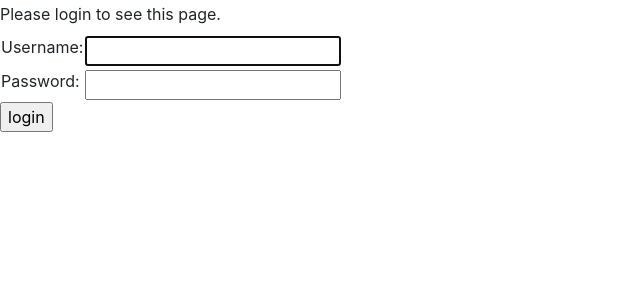
After one commit to shouyang/KanbanBoardDjango, a Django app: page /accounts/login/ in a window 1280 px wide. The commit adds this page. Shown: the top 300 px of the page, without its empty margins (0-640 px from the left). Run offline with Django 3.2, Linux system fonts and the light colour scheme; some libraries are stand-ins or nearby versions.

Commit message:
Added basic log in and log out system.

```diff
--- a/kanban/templates/kanban/kanban_base.html
+++ b/kanban/templates/kanban/kanban_base.html
@@ -10,6 +10,8 @@
 </head>
 <body>
     {% block content %}{% endblock %}
+
+
     <script src="https://code.jquery.com/jquery-3.3.1.slim.min.js" integrity="sha384-q8i/X+965DzO0rT7abK41JStQIAqVgRVzpbzo5smXKp4YfRvH+8abtTE1Pi6jizo" crossorigin="anonymous"></script>
     <script src="https://cdnjs.cloudflare.com/ajax/libs/popper.js/1.14.3/umd/popper.min.js" integrity="sha384-ZMP7rVo3mIykV+2+9J3UJ46jBk0WLaUAdn689aCwoqbBJiSnjAK/l8WvCWPIPm49" crossorigin="anonymous"></script>
     <script src="https://stackpath.bootstrapcdn.com/bootstrap/4.1.1/js/bootstrap.min.js" integrity="sha384-smHYKdLADwkXOn1EmN1qk/HfnUcbVRZyYmZ4qpPea6sjB/pTJ0euyQp0Mk8ck+5T" crossorigin="anonymous"></script>
--- /dev/null
+++ b/kanban/templates/registration/login.html
@@ -0,0 +1,37 @@
+{% extends 'kanban/kanban_base.html' %}
+
+
+{% block title %} Kanban Login {% endblock %}
+
+{% block content %}
+    {% if form.errors %}
+    <p>Your username and password didn't match. Please try again.</p>
+    {% endif %}
+
+    {% if next %}
+        {% if user.is_authenticated %}
+        <p>Your account doesn't have access to this page. To proceed,
+        please login with an account that has access.</p>
+        {% else %}
+        <p>Please login to see this page.</p>
+        {% endif %}
+    {% endif %}
+
+    <form method="post" action="{% url 'accounts-login' %}">
+    {% csrf_token %}
+    <table>
+    <tr>
+        <td>{{ form.username.label_tag }}</td>
+        <td>{{ form.username }}</td>
+    </tr>
+    <tr>
+        <td>{{ form.password.label_tag }}</td>
+        <td>{{ form.password }}</td>
+    </tr>
+    </table>
+
+    <input type="submit" value="login" />
+    <input type="hidden" name="next" value="{{ next }}" />
+    </form>
+
+{% endblock %}
--- a/kanban/urls.py
+++ b/kanban/urls.py
@@ -1,6 +1,10 @@
 from django.urls import path
+from django.contrib.auth import views as auth_views
+from . import views
 
-from . import views
+urlpatterns = [
+    path('', views.Index.as_view(), name='index'),
+]
 
 task_crud_patterns = [
     path('task/<uuid:pk>', views.TaskDetailView.as_view(), name='task-detail'),
@@ -8,6 +12,7 @@ task_crud_patterns = [
     path('task/edit/<uuid:pk>', views.TaskUpdate.as_view(), name='task-edit'),
     path('task/delete/<uuid:pk>', views.TaskDelete.as_view(), name='task-delete'),
 ]
+urlpatterns += task_crud_patterns
 
 task_action_patterns = [
     path('task/actions/increase_priority/<uuid:pk>', views.TaskAction.as_view(), {'action': 'increase_priority'},
@@ -23,6 +28,7 @@ task_action_patterns = [
     path('task/actions/min_priority/<uuid:pk>', views.TaskAction.as_view(), {'action': 'min_priority'},
          name='task-action-min_priority'),
 ]
+urlpatterns += task_action_patterns
 
 task_comment_crud_patterns = [
     path('task_comment/add/', views.TaskCommentCreate.as_view(), name='taskcomment-add'),
@@ -30,12 +36,10 @@ task_comment_crud_patterns = [
     path('task_comment/edit/<uuid:pk>', views.TaskCommentUpdate.as_view(), name='taskcomment-edit-specific'),
     path('task_comment/delete/<uuid:pk>', views.TaskCommentDelete.as_view(), name='taskcomment-delete'),
 ]
+urlpatterns += task_comment_crud_patterns
 
-
-urlpatterns = [
-    path('', views.Index.as_view(), name='index'),
+account_views = [
+    path('accounts/login/', views.KanbanLogin.as_view(), name='accounts-login'),
+    path('accounts/logout/', views.KanbanLogout.as_view(), name='accounts-logout'),
 ]
-
-urlpatterns += task_crud_patterns
-urlpatterns += task_action_patterns
-urlpatterns += task_comment_crud_patterns
+urlpatterns += account_views
--- /dev/null
+++ b/kanban/views/kanbanLogin.py
@@ -0,0 +1,6 @@
+from django.contrib.auth import views as auth_views
+from django.urls import reverse_lazy
+
+class KanbanLogin(auth_views.LoginView):
+    template_name = 'registration/login.html'
+    extra_context = {'next': reverse_lazy('index')}
--- /dev/null
+++ b/kanban/views/kanbanLogout.py
@@ -0,0 +1,6 @@
+from django.contrib.auth import views as auth_views
+from django.urls import reverse_lazy
+
+class KanbanLogout(auth_views.LogoutView):
+    next_page = reverse_lazy('index')
+    template_name = 'registration/logout.html'
```
Also changed, not shown: kanban/templates/kanban/index.html (+11 -1 lines), kanban/templates/registration/logout.html (added, +16 -0 lines), kanban/views/__init__.py (+6 -4 lines), KanbanBoardDjango/settings.py (line endings or trailing spaces), db.sqlite3, kanban/views/taskActions.py (renamed from kanban/views/taskactions.py), kanban/views/taskCommentForms.py (renamed from kanban/views/taskcommentforms.py), kanban/views/taskDetailView.py (renamed from kanban/views/taskdetailview.py), kanban/views/taskForms.py (renamed from kanban/views/taskforms.py).
